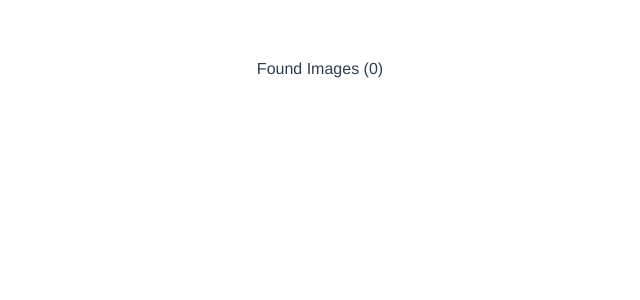
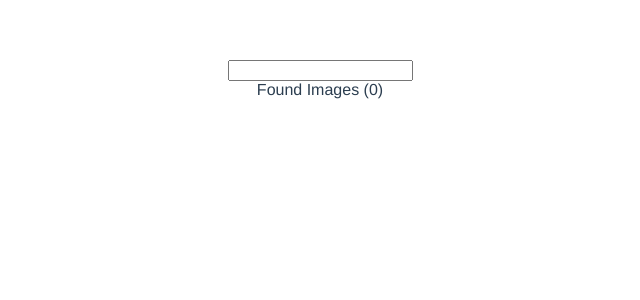
Before and after one commit to jeslopcru/nasa-api-with-vue-and-tdd, a Vue app: page / in a window 1280 px wide. Shown: the top 300 px of the page, without its empty margins (320-960 px from the left). Built offline with nearby package versions, Linux system fonts and the light colour scheme.

Commit message:
Should update the Found Images on submit with the query size: ya tenemos el buscador funcionando, se muestra la longitud de la cadena buscada

```diff
--- a/src/components/Search.vue
+++ b/src/components/Search.vue
@@ -1,6 +1,10 @@
 <template>
     <div class="search">
-        <form v-on:submit.prevent="doRequest(query)"></form>
+        <form v-on:submit.prevent="doRequest(query)">
+            <label>
+                <input v-model="query"/>
+            </label>
+        </form>
         <section>Found Images ({{numberOfImages}})</section>
     </div>
 
@@ -11,7 +15,8 @@
         name: "Search",
         data() {
             return {
-                numberOfImages: 0
+                numberOfImages: 0,
+                query: ''
             }
         },
         methods: {
```
Also changed, not shown: 1 other file (tests, documents, lock files or other folders).
